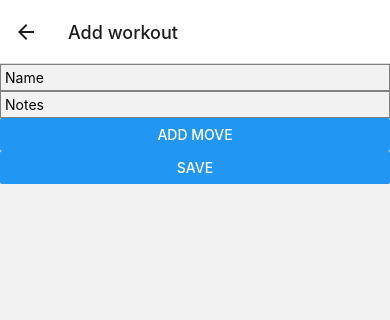
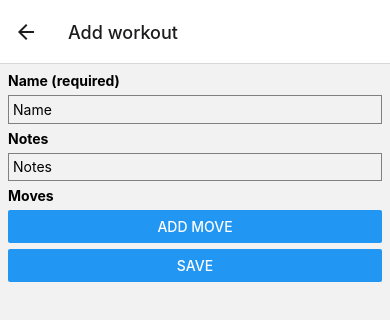
Before and after one commit to jaakaappi/workout, a React Native app: screen /AddWorkout in a window 390 px wide. Shown: the top 320 px of the page. Built offline with nearby package versions, Linux system fonts and the light colour scheme.

Commit message:
Styling, missing stuff alerts in adding screen, moved add button to header, added basis for workout details screen

```diff
--- a/AddWorkoutScreen.tsx
+++ b/AddWorkoutScreen.tsx
@@ -28,9 +28,9 @@ export const AddWorkoutScreen = ({
   const [currentWorkout, setCurrentWorkout] = useState<Workout>({
     name: '',
     notes: '',
+    breaks: 0,
     moves: [],
   });
-  const [moves, setMoves] = useState<WorkoutMove[]>([]);
 
   // useFocusEffect(
   //   useCallback(() => {
@@ -114,14 +114,34 @@ export const AddWorkoutScreen = ({
   };
 
   const handleSavePressed = () => {
-    dispatch({
-      type: 'addWorkout',
-      payload: [currentWorkout],
-    });
-    navigation.navigate('Workouts');
+    if (currentWorkout.name.length <= 0) {
+      Alert.alert(
+        'Missing info',
+        'At least the name of the workout is needed!',
+        [{text: 'Close'}],
+      );
+    } else if (currentWorkout.moves.some(move => move.move.name.length <= 1)) {
+      Alert.alert('Missing info', 'At least one move is missing a name!', [
+        {text: 'Close'},
+      ]);
+    } else {
+      dispatch({
+        type: 'addWorkout',
+        payload: [currentWorkout],
+      });
+      navigation.navigate('Workouts');
+    }
   };
 
   const styles = StyleSheet.create({
+    mainContainer: {
+      padding: 8,
+      gap: 6,
+    },
+    textFieldHeader: {
+      color: 'black',
+      fontWeight: 'bold',
+    },
     textField: {
       flexShrink: 1,
       height: '100%',
@@ -133,22 +153,25 @@ export const AddWorkoutScreen = ({
   });
 
   return (
-    <View>
+    <View style={styles.mainContainer}>
+      <Text style={styles.textFieldHeader}>Name (required)</Text>
       <TextInput
         style={styles.textField}
         value={currentWorkout.name}
         placeholder="Name"
         onChangeText={text => handleWorkoutNameChanged(text)}
       />
+      <Text style={styles.textFieldHeader}>Notes</Text>
       <TextInput
         style={styles.textField}
         value={currentWorkout.notes}
+        multiline
         placeholder="Notes"
         onChangeText={text => handleWorkoutNotesChanged(text)}
       />
+      <Text style={styles.textFieldHeader}>Moves</Text>
       {currentWorkout.moves.length > 0 && (
         <View>
-          <Text>Moves</Text>
           <Text>Series x reps, move name</Text>
           <FlatList
             data={currentWorkout.moves}
--- a/App.tsx
+++ b/App.tsx
@@ -19,16 +19,22 @@ import {
 } from 'react-native';
 import {getWorkouts} from './workouts';
 import {NavigationContainer} from '@react-navigation/native';
-import {createNativeStackNavigator} from '@react-navigation/native-stack';
+import {
+  NativeStackNavigationProp,
+  NativeStackScreenProps,
+  createNativeStackNavigator,
+} from '@react-navigation/native-stack';
 import {WorkoutsScreen} from './WorkoutsScreen';
 import {AddWorkoutScreen} from './AddWorkoutScreen';
 import {GestureHandlerRootView} from 'react-native-gesture-handler';
 import {Workout, WorkoutState} from './types';
 import {WorkoutStore} from './WorkoutStore';
+import {WorkoutDetailsScreen} from './WorkoutDetailScreen';
 
 export type RootStackParamList = {
   Workouts: undefined;
   AddWorkout: undefined;
+  WorkoutDetails: undefined;
 };
 
 const Stack = createNativeStackNavigator<RootStackParamList>();
@@ -50,12 +56,18 @@ const WorkoutScreen = (): JSX.Element => {
             <Stack.Screen
               name="Workouts"
               component={WorkoutsScreen}
-              options={{title: 'Workouts'}}
+              options={props => ({
+                headerTitle: () => <WorkoutScreenHeader {...props} />,
+              })}
             />
             <Stack.Screen
               name="AddWorkout"
               component={AddWorkoutScreen}
               options={{title: 'Add workout'}}
+            />
+            <Stack.Screen
+              name="WorkoutDetails"
+              component={WorkoutDetailsScreen}
             />
           </Stack.Navigator>
         </GestureHandlerRootView>
@@ -64,4 +76,34 @@ const WorkoutScreen = (): JSX.Element => {
   );
 };
 
+const WorkoutScreenHeader = ({
+  navigation,
+}: NativeStackScreenProps<RootStackParamList>) => {
+  const styles = StyleSheet.create({
+    mainContainer: {
+      margin: 0,
+      padding: 0,
+      paddingRight: 32,
+      width: '100%',
+      flexDirection: 'row',
+      justifyContent: 'space-between',
+    },
+    headerText: {
+      color: 'black',
+      fontSize: 20,
+      textAlign: 'center',
+    },
+  });
+
+  return (
+    <View style={styles.mainContainer}>
+      <Text style={styles.headerText}>Workouts</Text>
+      <Button
+        title="Add new"
+        onPress={() => navigation.navigate('AddWorkout')}
+      />
+    </View>
+  );
+};
+
 export default WorkoutScreen;
--- /dev/null
+++ b/WorkoutDetailScreen.tsx
@@ -0,0 +1,11 @@
+import {NativeStackScreenProps} from '@react-navigation/native-stack';
+import {RootStackParamList} from './App';
+import {View} from 'react-native';
+import React from 'react';
+
+export const WorkoutDetailsScreen = ({
+  route,
+  navigation,
+}: NativeStackScreenProps<RootStackParamList>) => {
+  return <View></View>;
+};
--- a/WorkoutsScreen.tsx
+++ b/WorkoutsScreen.tsx
@@ -1,10 +1,17 @@
 import React, {useContext, useEffect, useMemo, useState} from 'react';
-import {Button, FlatList, StyleSheet, Text, View} from 'react-native';
+import {
+  Button,
+  FlatList,
+  Pressable,
+  StyleSheet,
+  Text,
+  View,
+} from 'react-native';
 import {Workout} from './types';
 import {getWorkouts} from './workouts';
 import {NativeStackScreenProps} from '@react-navigation/native-stack';
 import {RootStackParamList} from './App';
-import {TextInput} from 'react-native-gesture-handler';
+import {TextInput, TouchableHighlight} from 'react-native-gesture-handler';
 import {Context} from './WorkoutStore';
 
 export const WorkoutsScreen = ({
@@ -29,6 +36,15 @@ export const WorkoutsScreen = ({
       flexDirection: 'row',
       justifyContent: 'space-between',
       padding: 6,
+      backgroundColor: '#ffffff',
+    },
+    workoutRowHeader: {
+      fontWeight: 'bold',
+      color: 'black',
+    },
+    workoutRowButtonContainer: {
+      flexDirection: 'row',
+      gap: 6,
     },
   });
 
@@ -37,24 +53,33 @@ export const WorkoutsScreen = ({
       {workouts.length == 0 ? (
         <View>
           <Text>No saved workouts</Text>
-          <Button
-            title="Add workout"
-            onPress={() => navigation.navigate('AddWorkout')}></Button>
         </View>
       ) : (
         <FlatList
           data={workouts}
           renderItem={({item, index}) => (
+            <Pressable onPress={() => navigation.navigate('WorkoutDetails')}>
               <View style={styles.workoutRow}>
                 <View>
-                <Text>{`${item.name}: ${item.moves.length}`}</Text>
-                <Text>{item.notes}</Text>
+                  <Text
+                    style={
+                      styles.workoutRowHeader
+                    }>{`${item.name}: ${item.moves.length} moves`}</Text>
+                  <Text
+                    numberOfLines={1}
+                    ellipsizeMode="head">
+                    {item.notes}
+                  </Text>
                 </View>
+                <View style={styles.workoutRowButtonContainer}>
+                  <Button title="Edit" />
                   <Button
                     title="Delete"
                     onPress={() => handleDeleteWorkoutPressed(index)}
                   />
                 </View>
+              </View>
+            </Pressable>
           )}
           keyExtractor={(_, index) => index.toString()}
         />
--- a/types.ts
+++ b/types.ts
@@ -1,6 +1,7 @@
 export interface Workout {
   name: string;
   notes: string;
+  breaks: number;
   moves: WorkoutMove[];
 }
 
```
Lines whose indentation alone changed are shown as unchanged.
